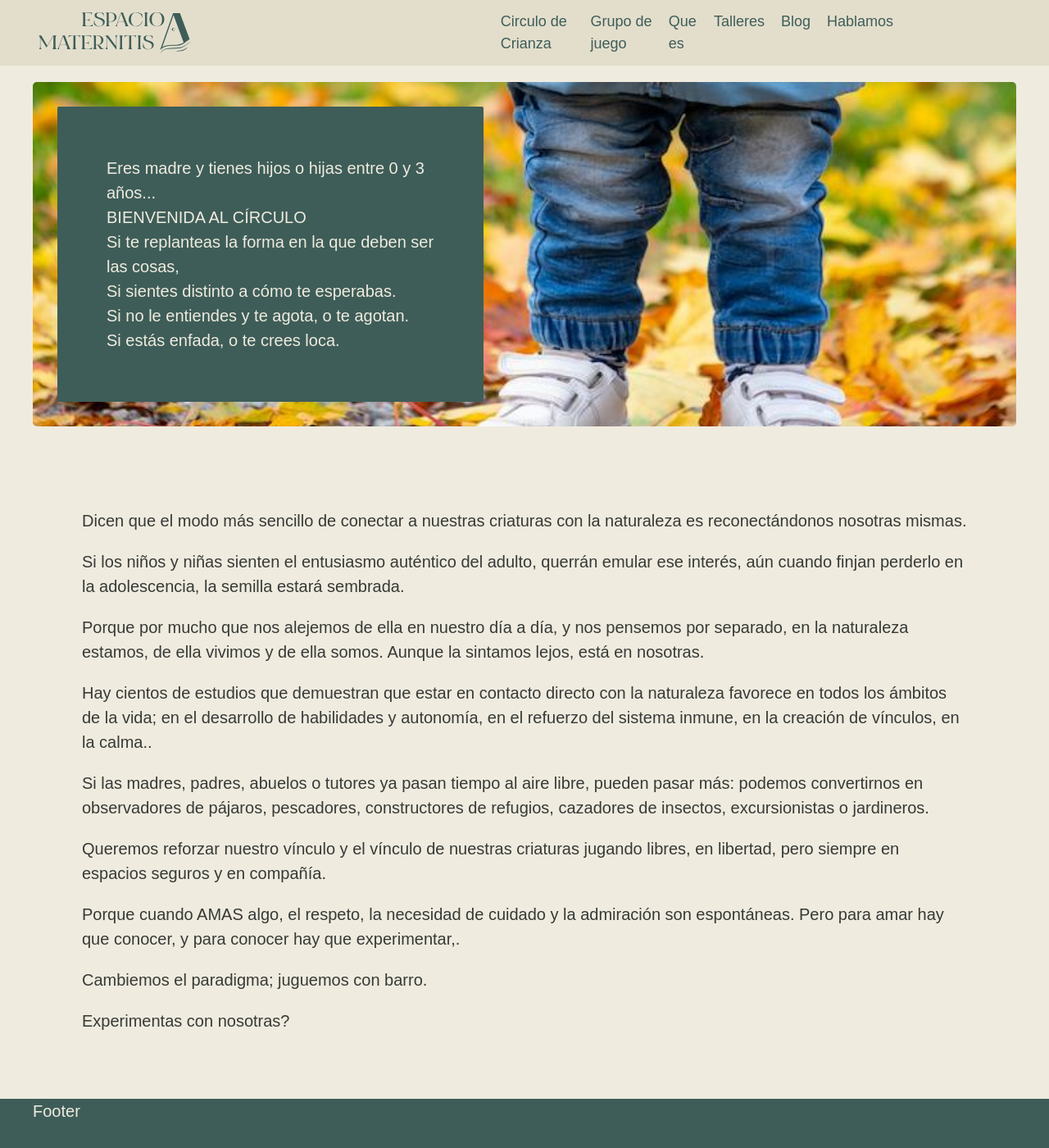
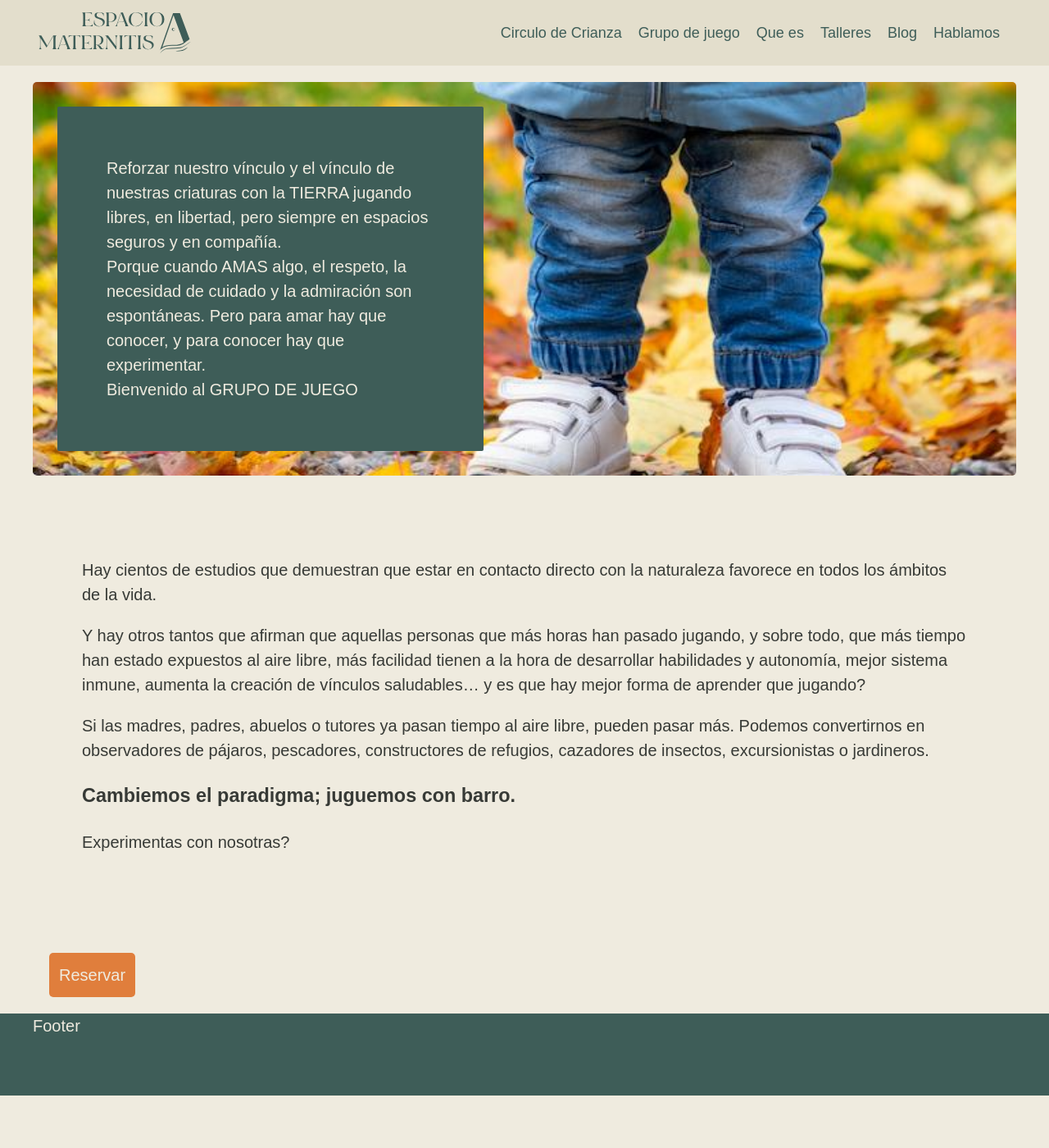
Before and after one commit to IamRubens/Espacio_Maternitis_WEB, a Next.js app: page /grupo_juego in a window 1280 px wide. Shown: the top 1400 px of the page at 82% size. After the commit the page ends 1336 px from the top, so only its background shows below. Built offline with nearby package versions, Linux system fonts and the light colour scheme.

Commit message:
Modales y funcionalidad grupo de juego y circulo

```diff
--- a/components/Header.js
+++ b/components/Header.js
@@ -15,7 +15,7 @@ const Header = () => {
     return (
 
         <header className={`${styles.header} `}>
-            <div className={`${styles.bar} ${asPath !== '/' ? styles.header_height : ''} ${asPath === '/' ? styles.bar_flex_end : styles.bar_flex_between} container`}>
+            <div id="top" className={`${styles.bar} ${asPath !== '/' ? styles.header_height : ''} ${asPath === '/' ? styles.bar_flex_end : styles.bar_flex_between} container`}>
                 {asPath !== '/' ?
                     <div className={styles.logo}>
                         <Link href='/'>
--- a/components/ModalCirculo.js
+++ b/components/ModalActividades.js
@@ -3,7 +3,7 @@ import Image from 'next/image'
 
 import styles from '../styles/Taller.module.css'
 
-const ModalCirculo = ({setModal, animarModal, setAnimarModal}) => {
+const ModalActividades = ({setModal, animarModal, setAnimarModal, info, api}) => {
 
     const [nombre, setNombre] = useState('')
     const [apellidos, setApellidos] = useState('')
@@ -11,6 +11,7 @@ const ModalCirculo = ({setModal, animarModal, setAnimarModal}) => {
     const [correo, setCorreo] = useState('')
     const [nHijos, setNHijos] = useState('1')
     const [edades, setEdades] = useState('')
+    const [residencia, setResidencia] = useState('')
 
     const values = {
         nombre,
@@ -19,6 +20,7 @@ const ModalCirculo = ({setModal, animarModal, setAnimarModal}) => {
         correo,
         nHijos,
         edades,
+        residencia
     }
 
     const [errorValidacion, setErrorValidacion] = useState(false)
@@ -35,7 +37,7 @@ const ModalCirculo = ({setModal, animarModal, setAnimarModal}) => {
     const postInscripcion = async (valores) => {
         try {
             let respuesta
-            const url = ``
+            const url = `https://maternitis.herokuapp.com/api/${api}`
             respuesta = await fetch(url, {
                 method: 'POST',
                 body: JSON.stringify({ data: valores}),
@@ -46,16 +48,16 @@ const ModalCirculo = ({setModal, animarModal, setAnimarModal}) => {
             const resultado = await respuesta.json()
             setEnviado(true)
             setResultInscripcion({
-                titulo: 'RESERVA REALIZADA CON EXITO',
-                texto: 'En breves momentos recibiras un correo electrónico con las instrucciones para realizar el pago.',
-                nota: 'NOTA: Si no recibe el correo, revise la bandeja de SPAM de su buzón de correo electrónico. Si el problema persiste pongase en contacto a través del teléfono: 655-281-188'
+                titulo: 'HEMOS RECIBIDO VUESTROS DATOS CON EXITO',
+                texto: 'En breves momentos recibiras un correo electrónico con la confirmación de que nos han llegado vuestros datos, nos pondremos en contacto con vosotr@s para ofreceros mas información',
+                nota: 'NOTA: Si no ha recibido el correo, revise la bandeja de SPAM de su buzón de correo electrónico. Si el problema persiste pongase en contacto a través del teléfono: 655.281.188'
             })
         } catch (error) {
             setEnviado(true)
             setResultInscripcion({
-                titulo: 'ERROR AL REALIZAR LA RESERVA',
-                texto: 'Hemos encontrado un problema al realizar la reserva.',
-                nota: 'Intentelo de nuevo mas tarde. Si el problema persiste pongase en contacto a través del teléfono: 655-281-188'
+                titulo: 'ERROR AL ENVIAR LA SOLICITUD',
+                texto: 'Hemos encontrado un problema al enviar vuestros datos.',
+                nota: 'Intentelo de nuevo mas tarde. Si el problema persiste pongase en contacto a través del teléfono: 655.281.188'
             })
         }
     }
@@ -63,7 +65,7 @@ const ModalCirculo = ({setModal, animarModal, setAnimarModal}) => {
     const handleSubmit = e => {
         e.preventDefault()
 
-        if([nombre, apellidos, telefono, correo, nHijos, edades].includes('')) {
+        if([nombre, apellidos, telefono, correo, nHijos, edades, residencia].includes('')) {
             setErrorValidacion(true)
 
             setTimeout(() => {
@@ -99,7 +101,7 @@ const ModalCirculo = ({setModal, animarModal, setAnimarModal}) => {
                     onSubmit={ values => handleSubmit(values)}
                     className={`${styles.formulario} ${animarModal ? styles.animar : styles.cerrar}`}
                 >
-                    <legend>Inscripción Cicrulo de Crianza</legend>
+                    <legend>{info}</legend>
                     {errorValidacion &&
                         <div className={`${styles.alerta} ${styles.error}`}>
                         Todos los campos son obligatorios
@@ -169,6 +171,16 @@ const ModalCirculo = ({setModal, animarModal, setAnimarModal}) => {
                             onChange={ e => setEdades(e.target.value)}
                         />
                     </div>
+                    <div className={styles.campo}>
+                        <label htmlFor="residencia">Lugar de residencia</label>
+                        <input
+                            id='residencia'
+                            type="text"
+                            placeholder='Indique el lugar de residencia'
+                            value={residencia}
+                            onChange={ e => setResidencia(e.target.value)}
+                        />
+                    </div>
                     <input
                         className={styles.submit}
                         type="submit"
@@ -180,4 +192,4 @@ const ModalCirculo = ({setModal, animarModal, setAnimarModal}) => {
     )
 }
 
-export default ModalCirculo
+export default ModalActividades
--- a/pages/grupo_juego.js
+++ b/pages/grupo_juego.js
@@ -1,61 +1,70 @@
+import { useState } from 'react'
+
 import styles from '../styles/Grupo_juego.module.css'
 
 import Layout from "../components/Layout"
+import ModalActividades from '../components/ModalActividades'
 
-const grupo_juego = () => {
+const Grupo_juego = () => {
+
+    const [modal, setModal] = useState(false)
+    const [animarModal, setAnimarModal] = useState(false)
+
+    const handleInscripcion = () => {
+        setModal(true)
+        setTimeout(() => {
+            setAnimarModal(true)
+        }, 500)
+    }
+
     return (
         <Layout
             title={'Grupo de Juego'}
         >
-            <div className="margin_header">
+        <div id='titleJob' className={`margin_header ${modal ? 'openModal' : ''}`}>
             <section className={`${styles.presentacion}`}>
                 <p>
-                    Eres madre y tienes hijos o hijas entre 0 y 3 años...<br />
-                    BIENVENIDA AL CÍRCULO<br />
-                    Si te replanteas la forma en la que deben ser las cosas,<br />
-                    Si sientes distinto a cómo te esperabas.<br />
-                    Si no le entiendes y te agota, o te agotan.<br />
-                    Si estás enfada, o te crees loca.<br />
+                Reforzar nuestro vínculo y el vínculo de nuestras criaturas con la TIERRA jugando libres, en libertad, pero siempre en espacios seguros y en compañía. <br />
+                Porque cuando AMAS algo, el respeto, la necesidad de cuidado y la admiración son espontáneas. Pero para amar hay que conocer, y para conocer hay que experimentar.<br />
+                Bienvenido al GRUPO DE JUEGO
                 </p>
             </section>
             <div className={styles.descripcion}>
                 <p>
-                Dicen que el modo más sencillo de conectar a nuestras criaturas con la naturaleza es reconectándonos nosotras mismas.
+                Hay cientos de estudios que demuestran que estar en contacto directo con la naturaleza favorece en todos los ámbitos de la vida.
                 </p>
                 <p>
-                Si los niños y niñas sienten el entusiasmo auténtico del adulto, querrán emular ese interés, aún cuando finjan perderlo en la adolescencia, la semilla estará sembrada.
+                Y hay otros tantos que afirman que aquellas personas que más horas han pasado jugando, y sobre todo, que más tiempo han estado expuestos al aire libre, más facilidad tienen a la hora de desarrollar  habilidades y autonomía, mejor sistema inmune, aumenta la creación de vínculos saludables… y es que hay mejor forma de aprender que jugando?
                 </p>
                 <p>
-                Porque por mucho que nos alejemos de ella en nuestro día a día, y nos pensemos por separado, en la naturaleza estamos, de ella vivimos y de ella somos. Aunque la sintamos lejos, está en nosotras.
+                Si las madres, padres, abuelos o tutores ya pasan tiempo al aire libre, pueden pasar más. Podemos convertirnos en observadores de pájaros, pescadores, constructores de refugios, cazadores de insectos, excursionistas o jardineros.
                 </p>
-                <p>
-                Hay cientos de estudios que demuestran que estar en contacto directo con la naturaleza favorece en todos los ámbitos de la vida; en el desarrollo de habilidades y autonomía, en el refuerzo del sistema inmune, en la creación de vínculos, en la calma..
-                </p>
-                <p>
-                Si las madres, padres, abuelos o tutores ya pasan tiempo al aire libre, pueden pasar más: podemos convertirnos en observadores de pájaros, pescadores, constructores de refugios, cazadores de insectos, excursionistas o jardineros.
-                </p>
-                <p>
-                Queremos reforzar nuestro vínculo y el vínculo de nuestras criaturas jugando libres, en libertad, pero siempre en espacios seguros y en compañía.
-                </p>
-                <p>
-                Porque cuando AMAS algo, el respeto, la necesidad de cuidado y la admiración son espontáneas. Pero para amar hay que conocer, y para conocer hay que experimentar,.
-                </p>
-                <p>
+                <h3>
                 Cambiemos el paradigma; juguemos con barro.
-                </p>
+                </h3>
                 <p>
                 Experimentas con nosotras?
                 </p>
             </div>
+            <div className='div__button'>
+                <a
+                    onClick={handleInscripcion}
+                    href='#titleJob'
+                >Reservar</a>
+            </div>
+            </div>
+            {modal &&
+            <ModalActividades
+                setModal={setModal}
+                animarModal={animarModal}
+                setAnimarModal={setAnimarModal}
+                info='Informacion Grupo de Juego'
+                api='grupo-juego22-23s'
+            />
+            }
 
-
-
-
-
-
-            </div>
         </Layout>
     )
 }
 
-export default grupo_juego
+export default Grupo_juego
--- a/styles/Header.module.css
+++ b/styles/Header.module.css
@@ -43,6 +43,7 @@
         display: flex;
         flex-direction: row;
         gap: 2rem;
+        width: 100%;
         height: auto;
         background: none;
         margin-top: 0;
@@ -54,6 +55,7 @@
         display: flex;
         flex-direction: column;
         padding: 0 0 7rem 4rem;
+        width: auto;
     }
 }
 .nav a {
--- a/styles/globals.css
+++ b/styles/globals.css
@@ -82,6 +82,10 @@ h1 {
 }
 .div__button a:hover {
   transform: scale(1.2);
+}
+.openModal {
+  max-height: 100vh;
+  display: none;
 }
 /* FONTS */
 
```
Also changed, not shown: pages/circulo_crianza.js (+6 -4 lines), pages/talleres/[url].js (+14 -23 lines).
